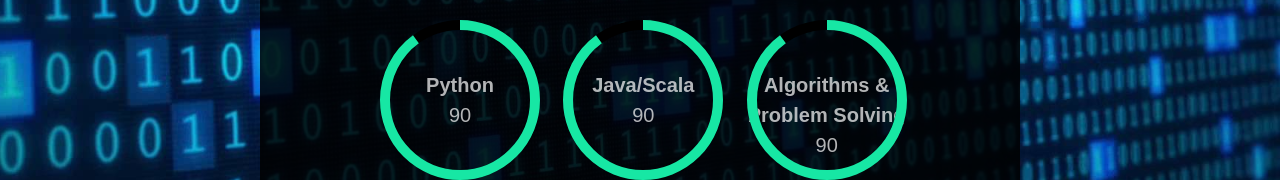
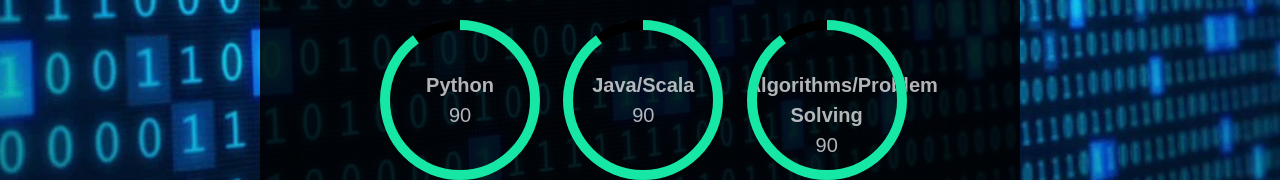
Before and after one commit to thenishantarora/thenishantarora.github.io, a plain HTML site: page index.html in a window 1280 px wide. Both pictures are taken after a click on the link "Skills". Shown: the part 470-650 px from the top of the page. Drawn offline with nearby package versions, Linux system fonts and the light colour scheme; files that its build step writes are made by us from their sources; files whose address does not match are found by name.

Commit message:
Update index.html

```diff
--- a/index.html
+++ b/index.html
@@ -226,7 +226,7 @@
 							<div class="chart" data-percent="90"><span><strong>Java/Scala</strong>90</span></div>
 						</div>
 						<div class="col-md-4 col-sm-6 col-xs-12 text-center">
-							<div class="chart" data-percent="90"><span><strong>Algorithms & Problem Solving</strong>90</span></div>
+							<div class="chart" data-percent="90"><span><strong>Algorithms/Problem Solving</strong>90</span></div>
 						</div>
 
 					</div>
```
